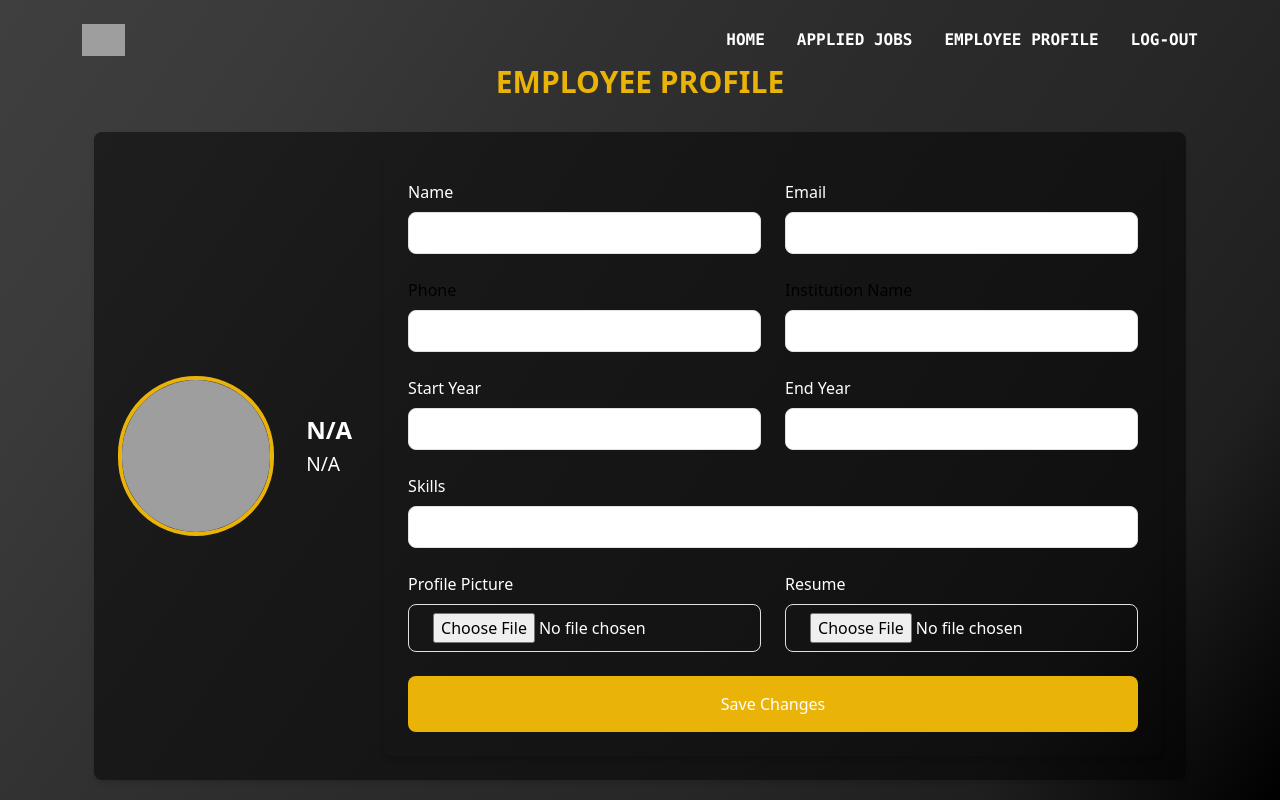
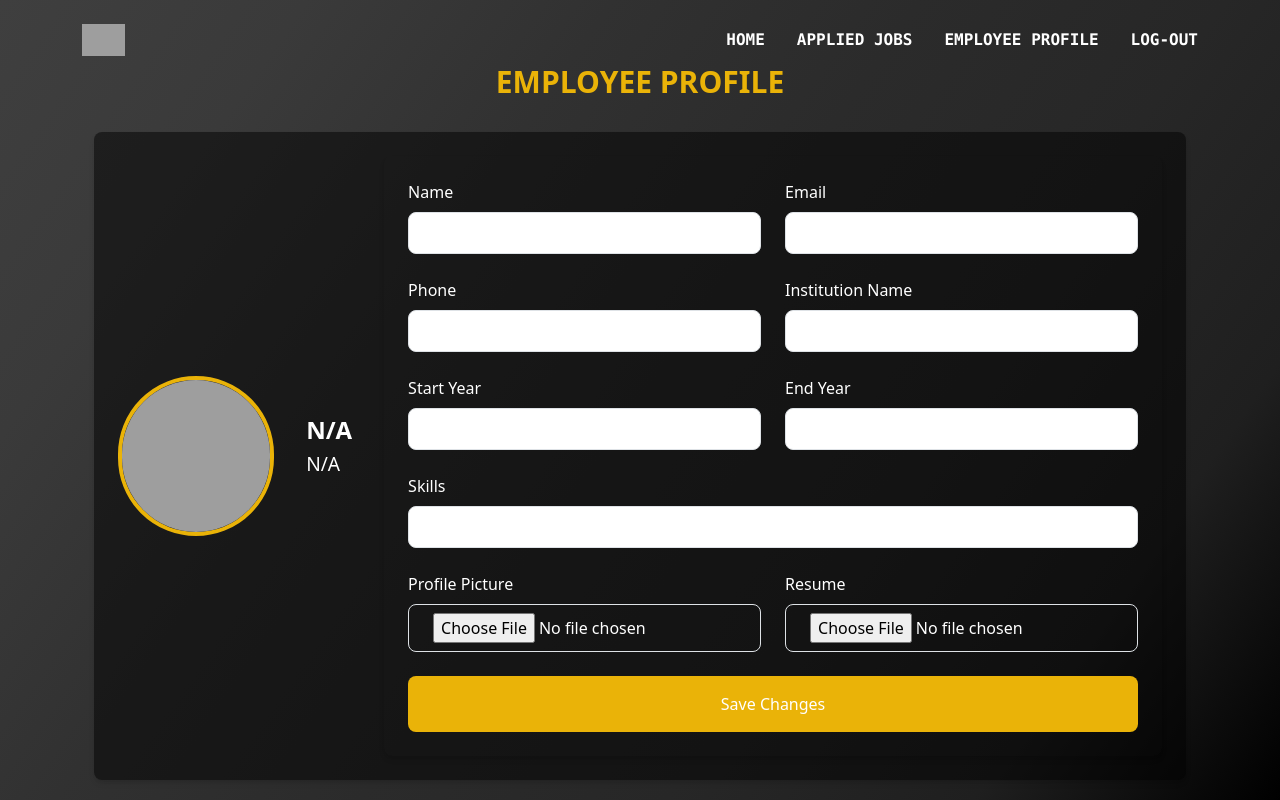
Before and after one commit to nytewlker/CareerVista, a React (Create React App) app in the folder Frontend/: page /employeeprofile in a window 1280 px wide. Shown: the top 800 px of the page. Built offline with nearby package versions, Linux system fonts and the light colour scheme; grey boxes are pictures that could not be loaded.

Commit message:
Update EmployeeProfile.jsx

```diff
--- a/Frontend/src/components/pages/Employee/EmployeeProfile.jsx
+++ b/Frontend/src/components/pages/Employee/EmployeeProfile.jsx
@@ -86,7 +86,7 @@ const EmployeeProfile = () => {
         value={value}
         onChange={onChange}
         required={required}
-        className="w-full px-4 py-2 border rounded-lg focus:outline-none focus:ring-2 focus:ring-yellow-500"
+        className="w-full px-4 py-2 border tex-black rounded-lg focus:outline-none focus:ring-2 focus:ring-yellow-500"
       />
     </div>
   );
@@ -117,7 +117,7 @@ const EmployeeProfile = () => {
           {renderInput("Email", "email", "email", formData.email, handleChange)}
         </div>
 
-        <div className="grid md:grid-cols-2 text-black gap-6">
+        <div className="grid md:grid-cols-2  gap-6">
           {renderInput("Phone", "phone", "tel", formData.phone, handleChange)}
           {renderInput("Institution Name", "institutionName", "text", formData.institutionName, handleChange)}
         </div>
```
